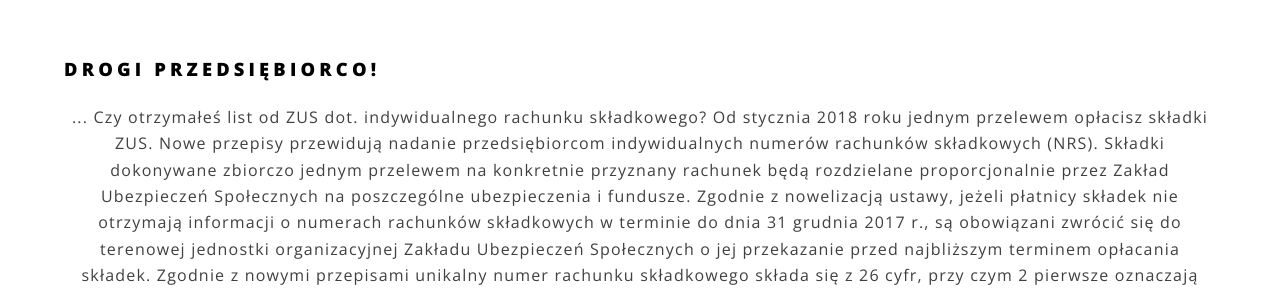
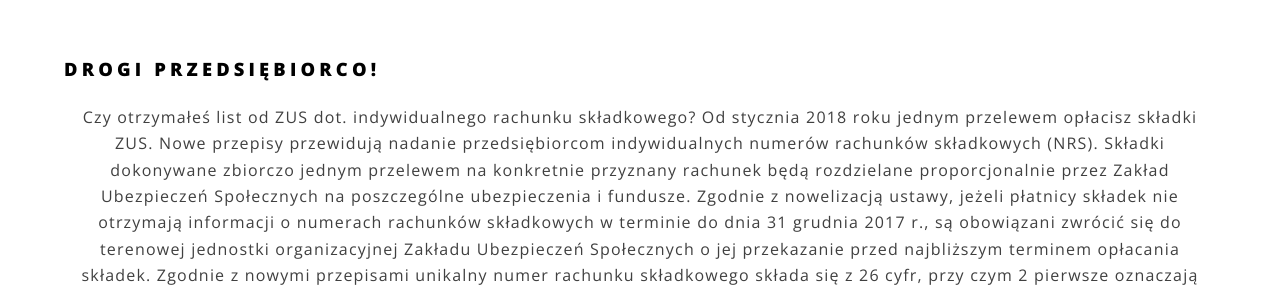
Before and after one commit to zalewskifinance/zalewskifinance.github.io, a Jekyll site: the page built from _posts/2017-12-14-rachunek-ZUS.md, in a window 1280 px wide and 1012 px high. Shown: the part 331-624 px from the top of the window. Built offline with Jekyll 4.4.1, drawn with Linux system fonts in a browser that asks for light colours; some of the changed text lies outside the part shown.

Commit message:
Update 2017-12-14-rachunek-ZUS.md

```diff
--- a/_posts/2017-12-14-rachunek-ZUS.md
+++ b/_posts/2017-12-14-rachunek-ZUS.md
@@ -7,7 +7,7 @@
 ---
 ### Drogi Przedsiębiorco!
 
-<center>...
+<center>
 Czy otrzymałeś list od ZUS dot. indywidualnego rachunku składkowego?
 
 Od stycznia 2018 roku jednym przelewem opłacisz składki ZUS.
```
